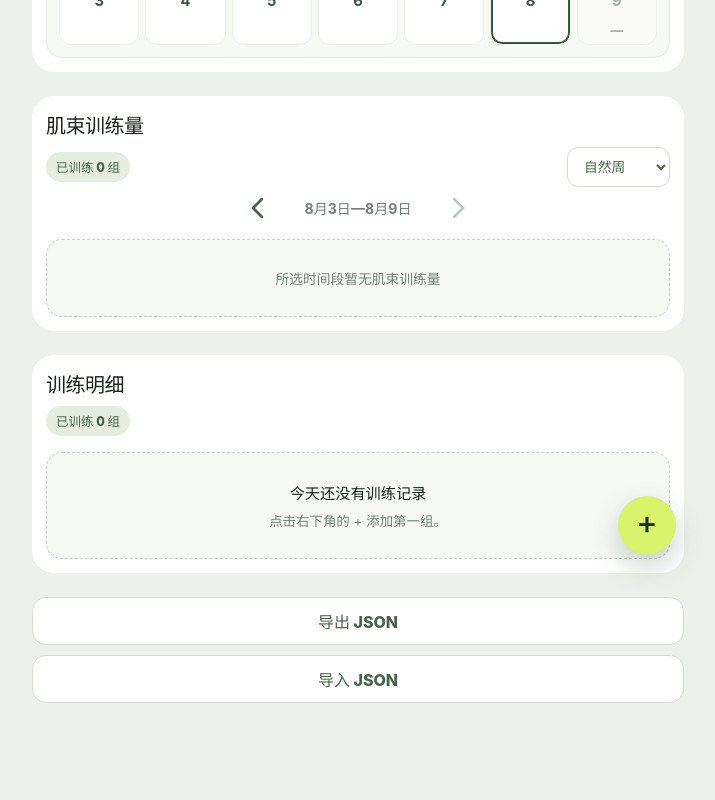
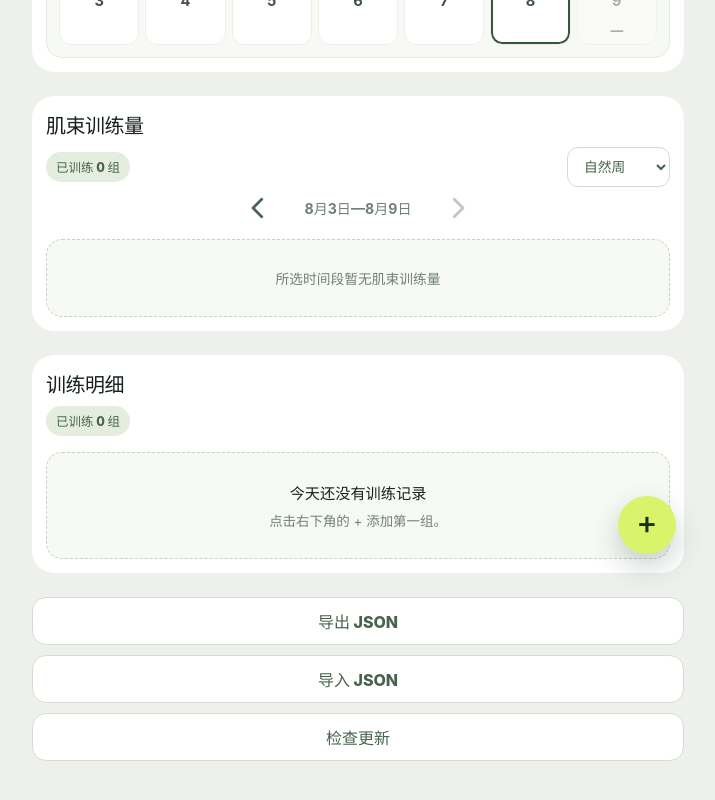
Before and after one commit to Chihatepython/fitness-tracker, a Vue app: page / in a window 1280 px wide. Shown: the part 222-1022 px from the top of the page, without its empty margins (282-997 px from the left). Built offline with nearby package versions, Linux system fonts and the light colour scheme.

Commit message:
Add manual update checker

```diff
--- a/src/views/HomeView.vue
+++ b/src/views/HomeView.vue
@@ -1,5 +1,5 @@
 <script setup lang="ts">
-import { ref } from 'vue'
+import { computed, ref } from 'vue'
 
 import AddSetDialog from '@/components/AddSetDialog.vue'
 import DeleteSetDialog from '@/components/DeleteSetDialog.vue'
@@ -15,6 +15,15 @@ const addSetDialog = ref<InstanceType<typeof AddSetDialog>>()
 const importFileInput = ref<HTMLInputElement>()
 const deleteMode = ref(localStorage.getItem(DELETE_MODE_KEY) === 'true')
 const pendingDeleteSet = ref<TrainingSet>()
+const isCheckingUpdate = ref(false)
+const isUpdateAvailable = ref(false)
+const updateStatus = ref('')
+const updateError = ref('')
+
+const updateButtonLabel = computed(() => {
+  if (isUpdateAvailable.value) return '立即更新'
+  return isCheckingUpdate.value ? '检查中…' : '检查更新'
+})
 
 const {
   todaySets,
@@ -70,6 +79,68 @@ async function handleImportFileChange(event: Event): Promise<void> {
 
   await importTrainingRecords(file)
   input.value = ''
+}
+
+function getPageAssetUrls(pageDocument: Document, baseUrl: string): string[] {
+  return Array.from(
+    pageDocument.querySelectorAll<HTMLScriptElement | HTMLLinkElement>(
+      'script[type="module"][src], link[rel="stylesheet"][href]',
+    ),
+  ).map((element) => {
+    const assetPath = element.getAttribute(element instanceof HTMLScriptElement ? 'src' : 'href')
+    return assetPath ? new URL(assetPath, baseUrl).href : ''
+  })
+}
+
+async function applyAvailableUpdate(): Promise<void> {
+  if ('serviceWorker' in navigator) {
+    try {
+      const registration = await navigator.serviceWorker.getRegistration(import.meta.env.BASE_URL)
+      await registration?.update()
+    } catch (error) {
+      console.warn('无法单独更新离线缓存，将直接重新加载页面', error)
+    }
+  }
+
+  window.location.reload()
+}
+
+async function checkForUpdate(): Promise<void> {
+  if (isUpdateAvailable.value) {
+    await applyAvailableUpdate()
+    return
+  }
+
+  isCheckingUpdate.value = true
+  updateStatus.value = ''
+  updateError.value = ''
+
+  try {
+    const latestPageUrl = new URL(import.meta.env.BASE_URL, window.location.origin)
+    latestPageUrl.searchParams.set('update-check', Date.now().toString())
+
+    const response = await fetch(latestPageUrl, {
+      cache: 'no-store',
+      headers: { Accept: 'text/html' },
+    })
+
+    if (!response.ok) throw new Error(`更新检查失败（${response.status}）`)
+
+    const latestPageDocument = new DOMParser().parseFromString(await response.text(), 'text/html')
+    const currentAssets = getPageAssetUrls(document, window.location.href)
+    const latestAssets = getPageAssetUrls(latestPageDocument, latestPageUrl.href)
+
+    if (!latestAssets.length) throw new Error('没有读取到最新版本信息')
+
+    isUpdateAvailable.value = currentAssets.join('|') !== latestAssets.join('|')
+    updateStatus.value = isUpdateAvailable.value
+      ? '发现新版本，点击“立即更新”完成更新'
+      : '已是最新版本'
+  } catch (error) {
+    updateError.value = error instanceof Error ? error.message : '检查更新失败，请确认网络连接'
+  } finally {
+    isCheckingUpdate.value = false
+  }
 }
 
 function toggleDeleteMode(): void {
@@ -163,6 +234,17 @@ async function confirmDelete(): Promise<void> {
       />
       <p v-if="importStatus" class="export-status" role="status">{{ importStatus }}</p>
       <p v-if="importError" class="export-error" role="alert">{{ importError }}</p>
+
+      <button
+        class="export-button update-button"
+        type="button"
+        :disabled="isCheckingUpdate || isImporting || isExporting"
+        @click="checkForUpdate"
+      >
+        {{ updateButtonLabel }}
+      </button>
+      <p v-if="updateStatus" class="export-status" role="status">{{ updateStatus }}</p>
+      <p v-if="updateError" class="export-error" role="alert">{{ updateError }}</p>
     </section>
 
     <button class="add-set-button" type="button" aria-label="添加一组" @click="addSetDialog?.open()">
@@ -215,6 +297,10 @@ async function confirmDelete(): Promise<void> {
 }
 
 .import-button {
+  margin-top: 10px;
+}
+
+.update-button {
   margin-top: 10px;
 }
 
```
